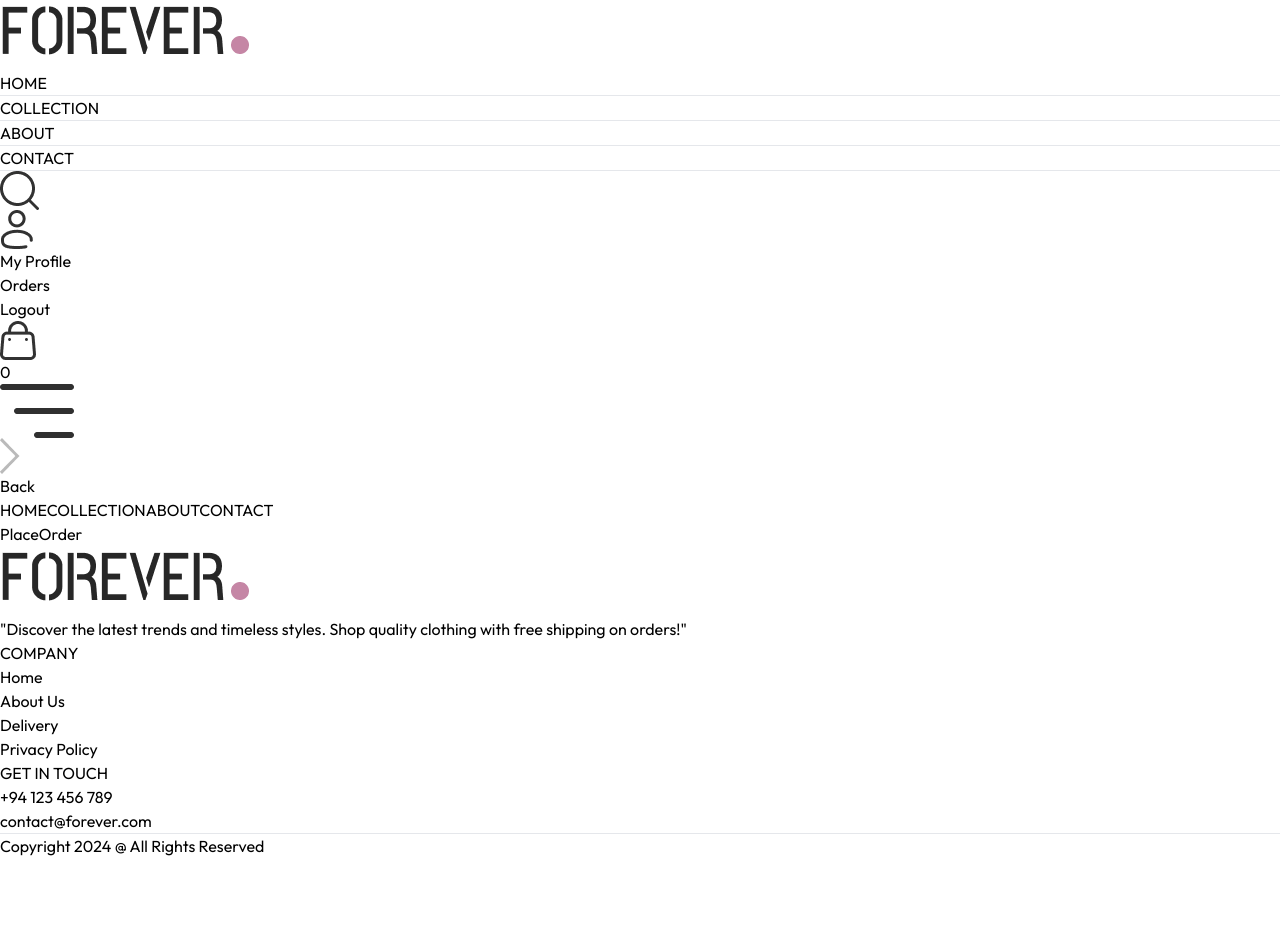
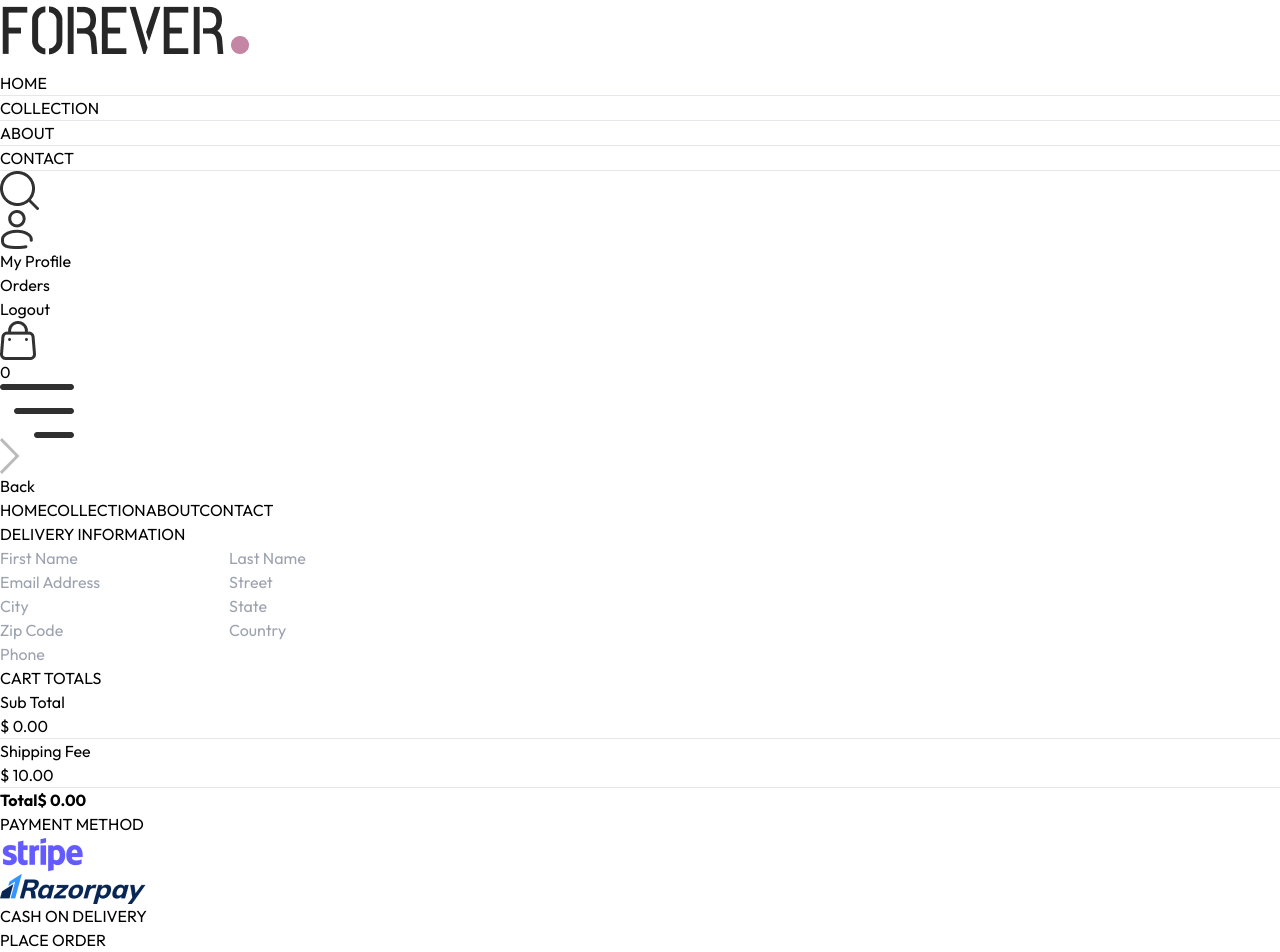
Before and after one commit to kaveeshadev/e-commerce-app, a React (Vite) app in the folder frontend/: page /place-order in a window 1280 px wide. Shown: the top 952 px of the page. Before the commit the page ends 858 px from the top, so only its background shows below. Built offline with nearby package versions, Linux system fonts and the light colour scheme.

Commit message:
Place Order Page Done

```diff
--- a/frontend/src/context/ShopContext.jsx
+++ b/frontend/src/context/ShopContext.jsx
@@ -1,6 +1,7 @@
 import { createContext, useEffect, useState } from "react";
 import { products } from "../assets/assets";
 import { toast } from "react-toastify";
+import { useNavigate } from "react-router-dom";
 
 
 export const ShopContext = createContext();
@@ -13,6 +14,7 @@
     const [search,setSearch] = useState('');
     const [showSearch,setShowSearch] = useState(false);
     const [cartItems,setCartItems] = useState({});
+    const navigate = useNavigate();
 
 
     const addToCart = async (itemId,size) =>{
@@ -85,7 +87,7 @@
         search,setSearch,showSearch,setShowSearch,
         cartItems,addToCart,
         getCartCount,updateQuantity,
-        getCardAmount
+        getCardAmount,navigate
     }
 
 
--- a/frontend/src/pages/Cart.jsx
+++ b/frontend/src/pages/Cart.jsx
@@ -5,7 +5,7 @@
 import CartTotal from "../components/CartTotal";
 
 const Cart = () => {
-  const { products, currency, cartItems, updateQuantity } =
+  const { products, currency, cartItems, updateQuantity, navigate } =
     useContext(ShopContext);
 
   const [cartData, setCartData] = useState([]);
@@ -88,12 +88,19 @@
         })}
       </div>
 
-<div className="flex justify-end my-20">
- <div className="w-full sm:w-[450px]">
-  <CartTotal/>
- </div>
-</div>
-
+      <div className="flex justify-end my-20">
+        <div className="w-full sm:w-[450px]">
+          <CartTotal />
+          <div className="w-full text-end">
+            <button
+              onClick={() => navigate("/place-order")}
+              className="bg-black text-white text-sm my-8 px-8 py-3"
+            >
+              PROCEED TO CHECKOUT
+            </button>
+          </div>
+        </div>
+      </div>
     </div>
   );
 };
--- a/frontend/src/pages/PlaceOrder.jsx
+++ b/frontend/src/pages/PlaceOrder.jsx
@@ -1,8 +1,80 @@
-import React from 'react'
+import React, { useContext, useState } from 'react'
+import Title from '../components/Title'
+import CartTotal from '../components/CartTotal'
+import { assets } from '../assets/assets'
+import { ShopContext } from '../context/ShopContext'
 
 const PlaceOrder = () => {
+
+const [method,setMethod]= useState('cod');
+const {navigate} = useContext(ShopContext);
+
+
   return (
-    <div>PlaceOrder</div>
+    <div className='flex flex-col sm:flex-row justify-between gap-4 pt-5 sm:pt-14 min-h-[80vh] border-t'>
+{/* left side  */}
+      <div className='flex flex-col gap-4 w-full sm:max-w-[480px]'>
+
+<div className='text-xl sm:text-2xl my-3'>
+<Title text1={'DELIVERY'} text2={'INFORMATION'} />
+</div>
+<div className='flex gap-3'>
+<input type="text" placeholder='First Name' className='border border-gray-300 rounded py-1.5 px-3.5 w-full ' />
+<input type="text" placeholder='Last Name' className='border border-gray-300 rounded py-1.5 px-3.5 w-full ' />
+</div>
+<input type="email" placeholder='Email Address' className='border border-gray-300 rounded py-1.5 px-3.5 w-full ' />
+<input type="text" placeholder='Street' className='border border-gray-300 rounded py-1.5 px-3.5 w-full ' />
+<div className='flex gap-3'>
+<input type="text" placeholder='City' className='border border-gray-300 rounded py-1.5 px-3.5 w-full ' />
+<input type="text" placeholder='State' className='border border-gray-300 rounded py-1.5 px-3.5 w-full ' />
+</div>
+<div className='flex gap-3'>
+<input type="number" placeholder='Zip Code' className='border border-gray-300 rounded py-1.5 px-3.5 w-full ' />
+<input type="text" placeholder='Country' className='border border-gray-300 rounded py-1.5 px-3.5 w-full ' />
+</div>
+<input type="number" placeholder='Phone' className='border border-gray-300 rounded py-1.5 px-3.5 w-full ' />
+      </div>
+
+
+{/* right side */}
+
+<div className='mt-8'>
+<div className='mt-8 min-w-80'>
+<CartTotal/>
+</div>
+
+<div className='mt-12'>
+<Title text1={'PAYMENT'} text2={'METHOD'} />
+
+{/* Payment method */}
+
+<div className='flex gap-3 flex-col sm:flex-row'>
+<div onClick={()=>setMethod('stripe')} className='flex items-center gap-3 border p-2 px-3 cursor-pointer'>
+<p className={`min-w-3.5 h-3.5 border rounded-full ${method === 'stripe' ? 'bg-green-400' : ''}` }></p>
+<img src={assets.stripe_logo} className='h-5 mx-4' alt="" />
+</div>
+
+<div onClick={()=>setMethod('razorpay')} className='flex items-center gap-3 border p-2 px-3 cursor-pointer'>
+<p className={`min-w-3.5 h-3.5 border rounded-full ${method === 'razorpay' ? 'bg-green-400' : ''}` }></p>
+<img src={assets.razorpay_logo} className='h-5 mx-4' alt="" />
+</div>
+
+<div onClick={()=>setMethod('cod')} className='flex items-center gap-3 border p-2 px-3 cursor-pointer'>
+<p className={`min-w-3.5 h-3.5 border rounded-full ${method === 'cod' ? 'bg-green-400' : ''}` }></p>
+<p className='text-gray-500 text-sm font-medium mx-4'>CASH ON DELIVERY</p>
+</div>
+
+</div>
+
+<div className='w-full text-end mt-8 '>
+<button onClick={()=> navigate('/orders')} className='bg-black text-white px-16 py-3 text-sm'>PLACE ORDER</button>
+</div>
+</div>
+
+</div>
+
+
+    </div>
   )
 }
 
```
Also changed, not shown: frontend/src/components/CartTotal.jsx (+24 -18 lines).
